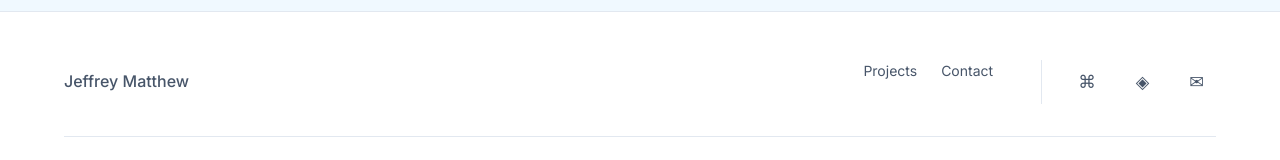
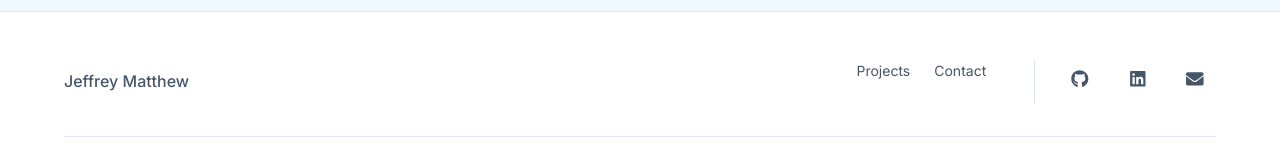
Before and after one commit to Jeffrey-Matthew/home, a React (Vite) app in the folder client/: page /projects in a window 1280 px wide. Shown: the part 789-949 px from the top of the page. Built offline with nearby package versions, Linux system fonts and the light colour scheme; no server answers; the database is empty.

Commit message:
chore: replace text icons with react-icons

```diff
--- a/client/package.json
+++ b/client/package.json
@@ -14,6 +14,7 @@
     "@supabase/supabase-js": "^2.91.1",
     "react": "^19.2.0",
     "react-dom": "^19.2.0",
+    "react-icons": "^5.5.0",
     "react-router-dom": "^7.13.0"
   },
   "devDependencies": {
--- a/client/src/components/layout/Footer.tsx
+++ b/client/src/components/layout/Footer.tsx
@@ -1,12 +1,13 @@
 import './Footer.css';
+import { FaGithub, FaLinkedin, FaEnvelope } from 'react-icons/fa';
 
 export const Footer = () => {
     const currentYear = new Date().getFullYear();
 
     const socialLinks = [
-        { name: 'GitHub', url: 'https://github.com/Jeffrey-Matthew', icon: '⌘' },
-        { name: 'LinkedIn', url: 'https://www.linkedin.com/in/jeffreymatthew/', icon: '◈' },
-        { name: 'Email', url: 'mailto:jeffenz3110@gmail.com', icon: '✉' },
+        { name: 'GitHub', url: 'https://github.com/Jeffrey-Matthew', icon: <FaGithub /> },
+        { name: 'LinkedIn', url: 'https://www.linkedin.com/in/jeffreymatthew/', icon: <FaLinkedin /> },
+        { name: 'Email', url: 'mailto:jeffenz3110@gmail.com', icon: <FaEnvelope /> },
     ];
 
     return (
--- a/client/src/components/sections/ProjectCard.tsx
+++ b/client/src/components/sections/ProjectCard.tsx
@@ -1,5 +1,6 @@
 import { Link } from 'react-router-dom';
 import type { Project, Category } from '../../types';
+import { FaGithub, FaExternalLinkAlt } from 'react-icons/fa';
 import './ProjectCard.css';
 
 interface ProjectCardProps {
@@ -50,12 +51,12 @@ export const ProjectCard = ({ project }: ProjectCardProps) => {
             <div className="project-links">
                 {project.github_url && (
                     <a href={project.github_url} target="_blank" rel="noopener noreferrer" className="project-link">
-                        <span>⌘</span> Code
+                        <span className="icon"><FaGithub /></span> Code
                     </a>
                 )}
                 {project.link && (
                     <a href={project.link} target="_blank" rel="noopener noreferrer" className="project-link">
-                        <span>◈</span> Live Demo
+                        <span className="icon"><FaExternalLinkAlt /></span> Live Demo
                     </a>
                 )}
             </div>
```
Also changed, not shown: 1 other file (tests, documents, lock files or other folders).
